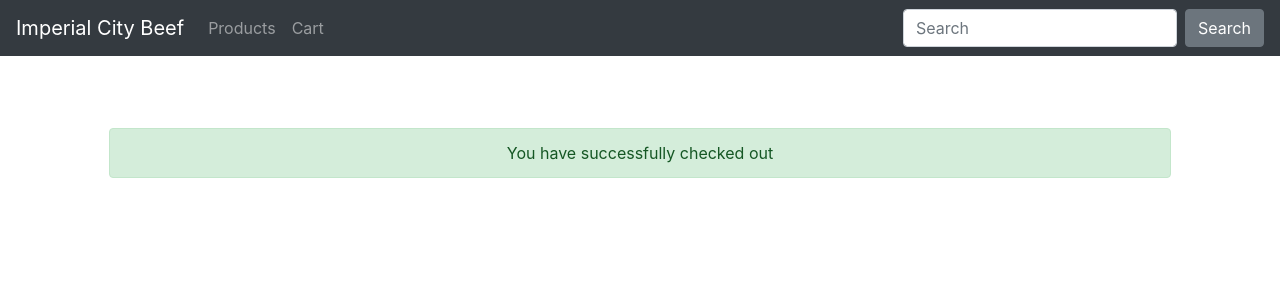
After one commit to abcmer/imperial-city-beef, a Django app: page /erp/cart/checkout/00000000-0000-0000-0000-000000000001 in a window 1280 px wide. The commit adds this page. Shown: the top 300 px of the page. Run offline with Django 3.2, Linux system fonts and the light colour scheme; tables that the repository leaves empty hold one stand-in row (values such as "Sample post"); data that the repository does not hold is empty; some libraries are stand-ins or nearby versions.

Commit message:
add checkout functionality

```diff
--- a/imperial_city_beef/erp/models.py
+++ b/imperial_city_beef/erp/models.py
@@ -4,6 +4,7 @@ import uuid
 class Product(models.Model):
     id = models.UUIDField(primary_key=True, default=uuid.uuid4, editable=False)
     name = models.CharField(max_length=200)
+    price = models.DecimalField(max_digits=6, decimal_places=2, default=0.00)
 
     def __str__(self):
         return self.name
--- a/imperial_city_beef/erp/templates/erp/base.html
+++ b/imperial_city_beef/erp/templates/erp/base.html
@@ -49,7 +49,7 @@
         <a class="nav-link" href="{% url 'erp:products' %}">Products</a>
       </li>
       <li class="nav-item">
-        <a class="nav-link" href="{% url 'erp:cart' %}">Cart</a>
+        <a class="nav-link" href="{% url 'erp:cart' 'ab3cb7e8-12a8-4c9a-9c51-21e8925dd70f' %}">Cart</a>
       </li>
     </ul>
     <form class="form-inline my-2 my-lg-0">
--- /dev/null
+++ b/imperial_city_beef/erp/templates/erp/checkout.html
@@ -0,0 +1,6 @@
+{% extends 'erp/base.html' %}
+{% block content %}
+<div class="alert alert-success" role="alert">
+    You have successfully checked out
+</div>
+{% endblock %}
--- a/imperial_city_beef/erp/templates/erp/products.html
+++ b/imperial_city_beef/erp/templates/erp/products.html
@@ -13,7 +13,7 @@
             {% for product in products %}
             <tr>
             <td>{{product}}</td>
-            <td>9.99</td>
+            <td>{{product.price}}</td>
             <td><button type="button" class="btn btn-primary">Add to Cart</button></td>
             </tr>
             {% endfor %}
--- a/imperial_city_beef/erp/urls.py
+++ b/imperial_city_beef/erp/urls.py
@@ -7,6 +7,7 @@ urlpatterns = [
     path('', views.index, name='index'),
     path('products/', views.products, name='products'),
     path('products/<uuid:product_id>/', views.product_detail, name='product_detail'),
-    path('cart/', views.cart, name='cart')
+    path('cart/<uuid:customer_id>', views.cart, name='cart'),
+    path('cart/checkout/<uuid:customer_id>', views.checkout, name='checkout')
 
 ]
--- a/imperial_city_beef/erp/views.py
+++ b/imperial_city_beef/erp/views.py
@@ -22,7 +22,16 @@ def product_detail(request, product_id):
     except Product.DoesNotExist:
         raise Http404('Product does not exist')
 
-def cart(request):
-    cart_items = Cart.objects.filter(customer_id='ab3cb7e8-12a8-4c9a-9c51-21e8925dd70f').select_related('product')
-    context = {'cart_items': cart_items}
+def cart(request, customer_id):
+    cart_items = Cart.objects.filter(customer_id=customer_id).select_related('product')
+    context = {
+        'cart_items': cart_items,
+        'customer_id': customer_id
+        }
     return render(request, 'erp/cart.html', context)
+
+
+def checkout(request, customer_id):
+    Cart.objects.filter(customer_id=customer_id).delete()
+    context = {}
+    return render(request, 'erp/checkout.html', context)
```
Also changed, not shown: imperial_city_beef/erp/templates/erp/cart.html (+8 -3 lines), imperial_city_beef/erp/migrations/0005_product_price.py (added).
